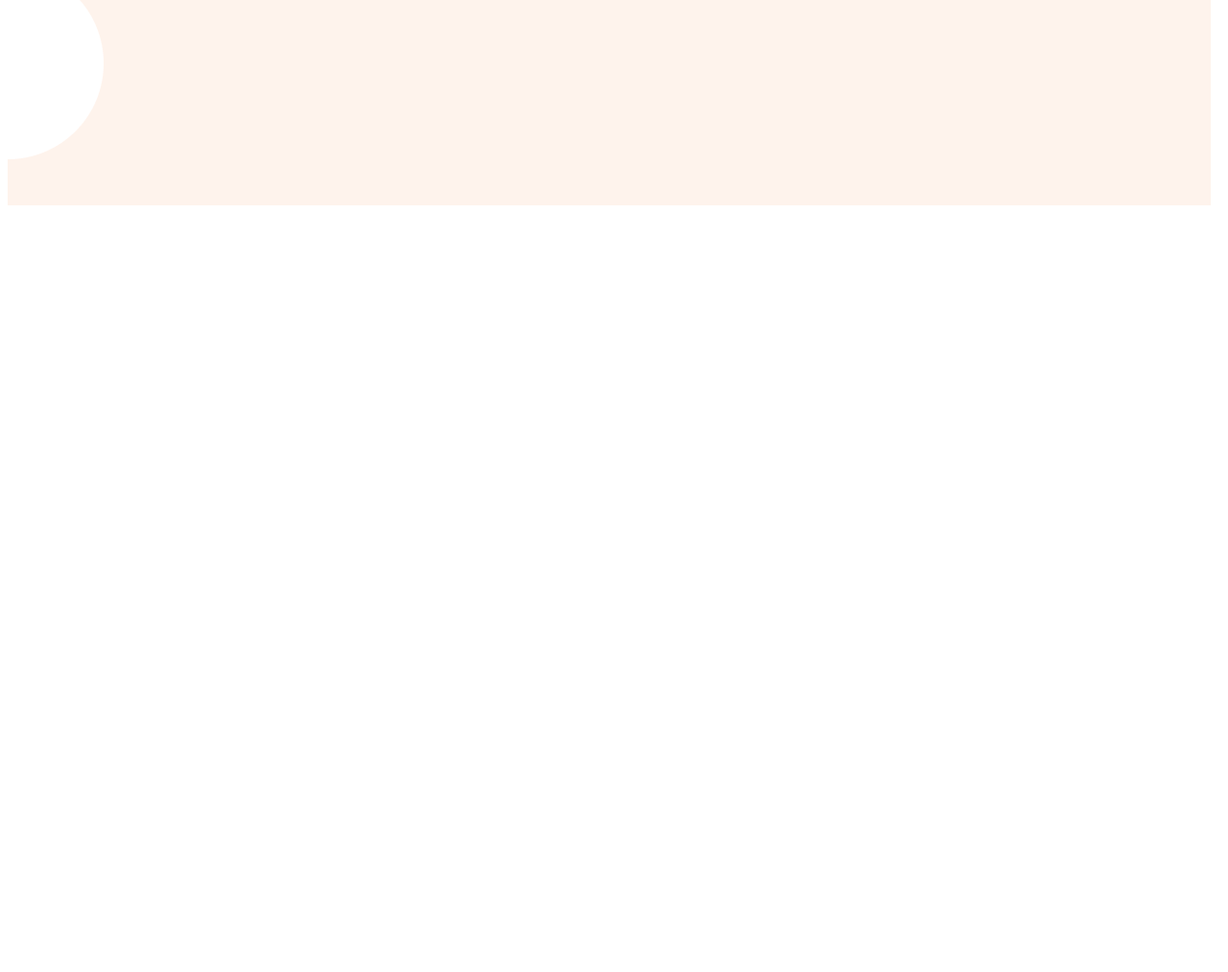
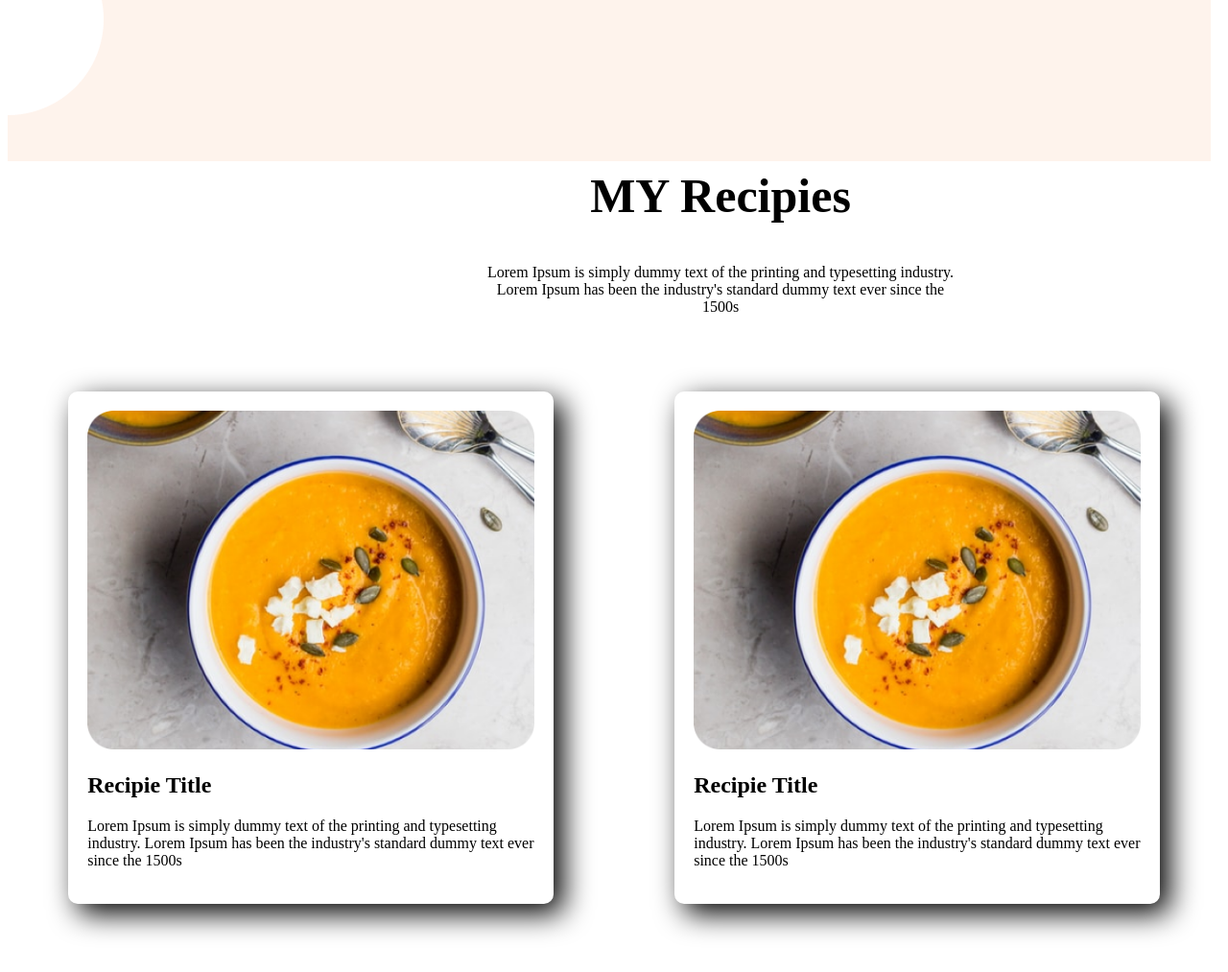
Before and after one commit to faysalsanto/eat-healthy, a plain HTML site: page index.html in a window 1280 px wide. Shown: the part 988-2001 px from the top of the page at 96% size. Before the commit the page ends 1291 px from the top, so only its background shows below. Drawn offline with Linux system fonts and the light colour scheme.

Commit message:
middel commiet

```diff
--- a/index.html
+++ b/index.html
@@ -40,6 +40,33 @@
             <a class="link-batton" href="">contact me</a>
         </div>
     </section>
+    <section class="text-alin">
+        <div>
+            <h1 class="text-alin">MY Recipies</h1>
+            <p class="text-alin">Lorem Ipsum is simply dummy text of the printing and typesetting industry.<br>
+                Lorem Ipsum has been the industry's standard dummy text ever since the<br>
+                1500s</p>
+
+        </div>
+
+
+    </section>
+    <section>
+        <div class="shado">
+            <img src="images/food/Project Cover.png" alt="">
+            <h2>Recipie Title</h2>
+            <p>Lorem Ipsum is simply dummy text of the printing and
+                typesetting industry. Lorem Ipsum has been the industry's
+                standard dummy text ever since the 1500s</p>
+        </div>
+        <div class="shado">
+            <img src="images/food/Project Cover.png" alt="">
+            <h2>Recipie Title</h2>
+            <p>Lorem Ipsum is simply dummy text of the printing and
+                typesetting industry. Lorem Ipsum has been the industry's
+                standard dummy text ever since the 1500s</p>
+        </div>
+    </section>
 </body>
 
 </html>
--- a/style.css
+++ b/style.css
@@ -12,8 +12,8 @@ h1 {
 
 .half-width {
     width: 50%;
-    margin: 6%;
-    padding: 10px;
+    margin: 5%;
+
 }
 
 .link-batton {
@@ -51,6 +51,24 @@ section {
 }
 
 .half-width img {
-    width: 70%;
+    width: 60%;
     padding-left: 20px;
 }
+
+.text-alin {
+    text-align: center;
+    margin-top: 0;
+    margin-left: 250px;
+}
+
+.shado {
+    box-shadow: 10px 10px 30px;
+    width: 60%;
+    margin: 5%;
+    padding: 20px;
+    border-radius: 10px;
+}
+
+.shado img {
+    width: 100%;
+}
```
